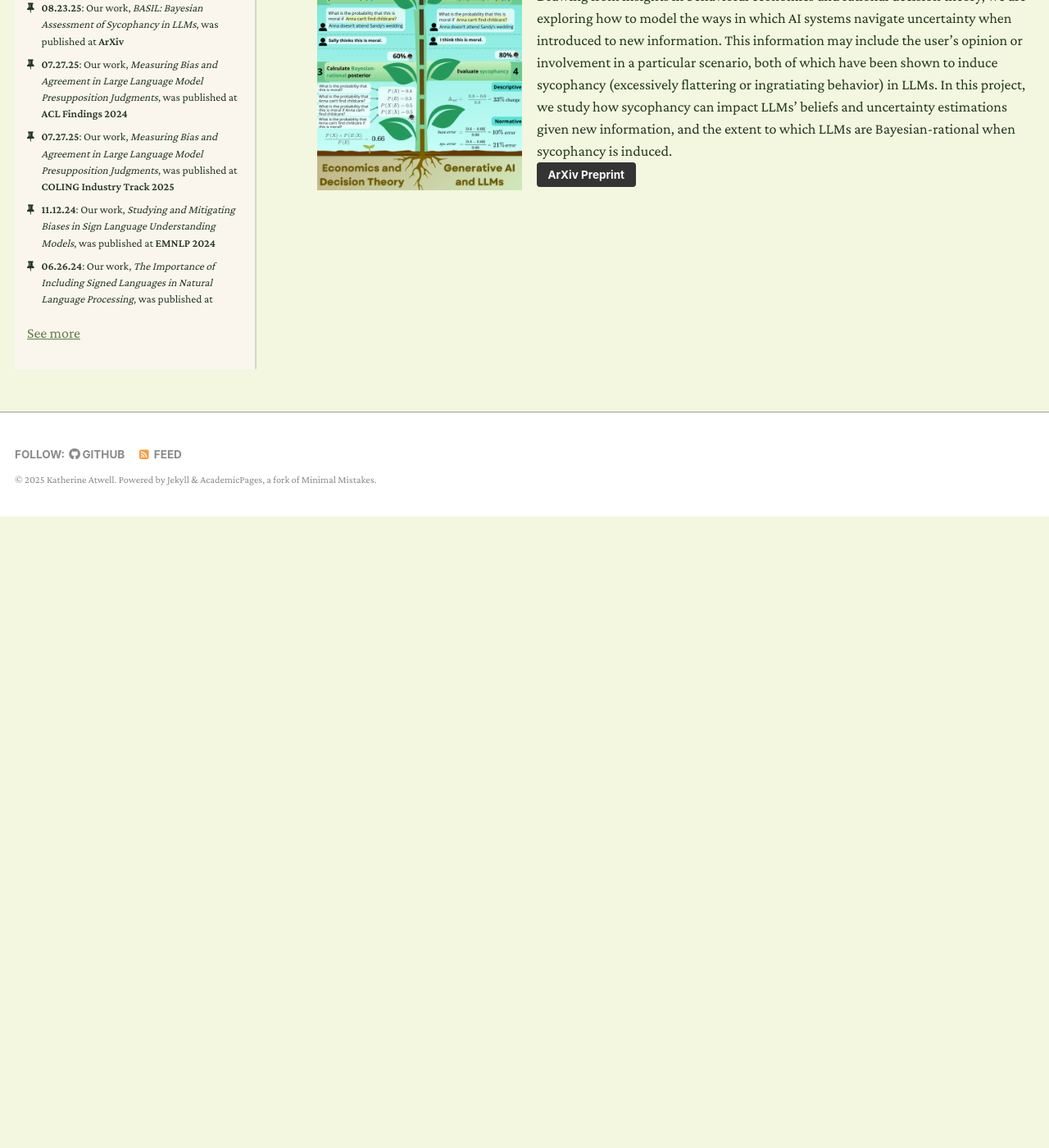
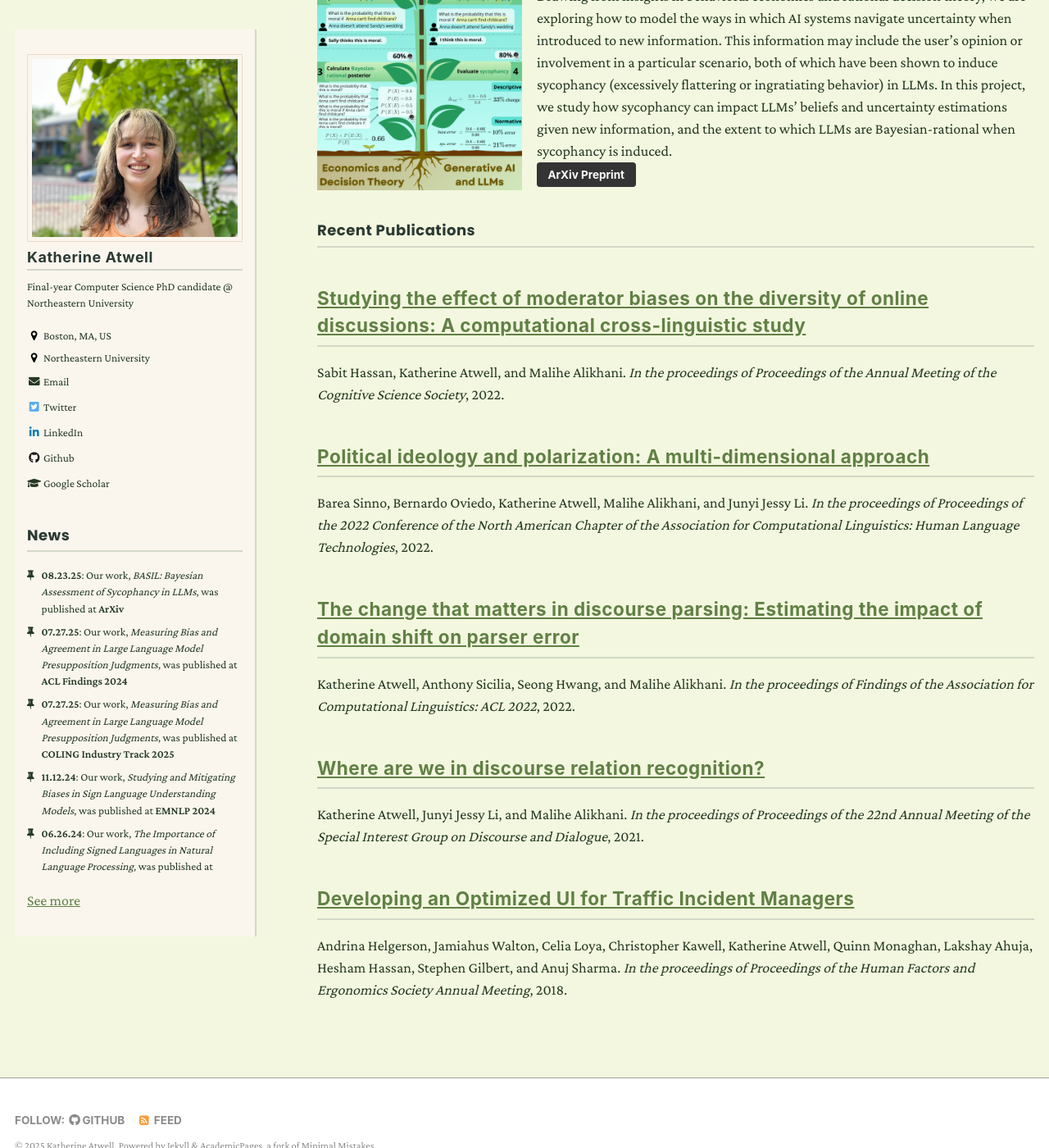
Before and after one commit to katherine-atwell/katherine-atwell.github.io, a Jekyll site: the page built from _pages/about.md, in a window 1280 px wide and 1400 px high, scrolled down 774 px. Shown: the whole window at 82% size. Built offline with Jekyll 4.4.1, drawn with Linux system fonts in a browser that asks for light colours; nearby versions of some CDN libraries; before the commit the page ends 1404 px from its top, so only the background shows below that.

Commit message:
add recent publications

```diff
--- a/_pages/about.md
+++ b/_pages/about.md
@@ -25,3 +25,9 @@ I believe that NLP is fundamentally interdisciplinary, and my research reflects
 ![Image](https://katherine-atwell.github.io/images/projects/sycophancy-fig.png){: style="float: left; margin-right: 1em;" width="250px"} Drawing from insights in behavioral economics and rational decision theory, we are exploring how to model the ways in which AI systems navigate uncertainty when introduced to new information. This information may include the user's opinion or involvement in a particular scenario, both of which have been shown to induce sycophancy (excessively flattering or ingratiating behavior) in LLMs. In this project, we study how sycophancy can impact LLMs' beliefs and uncertainty estimations given new information, and the extent to which LLMs are Bayesian-rational when sycophancy is induced. <br>
 <button name="button" class="btn" onclick="https://arxiv.org/abs/2508.16846">**ArXiv Preprint**</button>
 <!-- [ArXiv Preprint](https://arxiv.org/abs/2508.16846) -->
+
+### Recent Publications
+
+{% for post in site.publications reversed limit:5%}
+  {% include archive-single-pub-summary.html %}
+{% endfor %}
```
